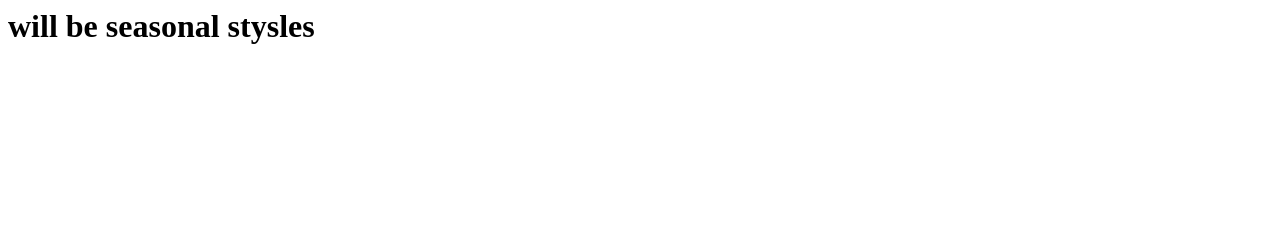
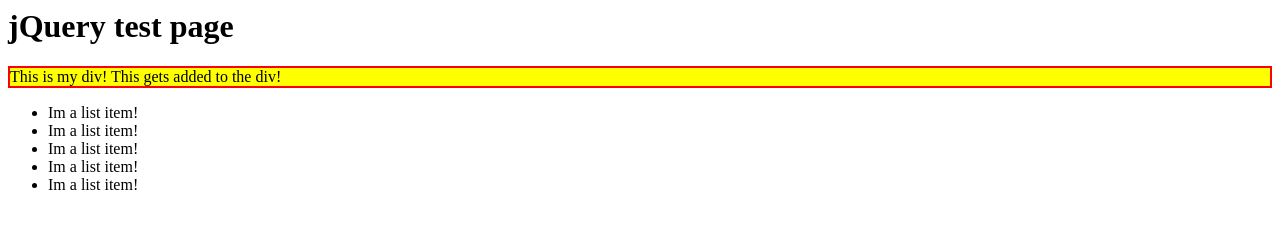
Before and after one commit to rlcardenas/seasonal-styles, a plain HTML site: page index.html in a window 1280 px wide. Drawn offline with nearby package versions, Linux system fonts and the light colour scheme.

Commit message:
Update index.html

```diff
--- a/index.html
+++ b/index.html
@@ -1 +1,45 @@
-<h1> will be seasonal stysles </h1>
+
+
+<html>
+    <head>
+        <title> jQuery test page </title>
+        <script src="https://code.jquery.com/jquery-latest.js"> </script>
+     </head>
+    <body>
+        <h1> jQuery test page </h1>
+        <div id="myDiv">This is my div!</div>
+            <ul>
+                <li>Im a list item!</>
+                <li>Im a list item!</>
+                <li>Im a list item!</>
+                <li>Im a list item!</>
+                <li>Im a list item!</>
+            </ul>
+
+        </div>
+        <script>
+            $(function () {
+            //alert("This IS jQuery!");
+
+           /* $("div#myDiv") .css("border","2px solid red');
+            $("div#myDiv") .css("border","2px solid red');
+            $("div#myDiv") .css("border","2px solid red');
+            $("div#myDiv") .fadeout();
+            */
+                    $("div#myDiv").css("border", "2px solid red");
+                    $("div#myDiv").css("background-color", "yellow");
+                    $("div#myDiv").append(" This gets added to the div!");
+
+                    /* $("div#myDiv li:even").css("background", "aqua").slideDown(2000); */
+                    $("div#myDiv").hide().slideDown(1000, function () {
+
+                        $("div#myDiv li").each(function () {
+                            $("div#myDiv li:even").css("background", "red").slideDown(2000);
+                        })
+
+                    });
+                });
+           // alert("this is not jQuery)
+        </script>
+    </body>
+</html>
```
